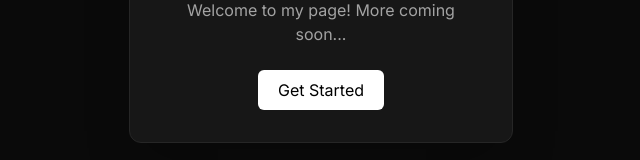
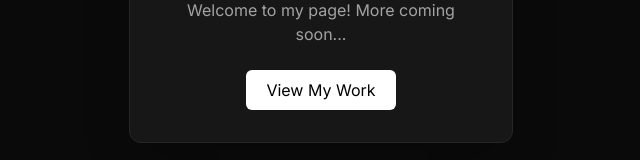
Before and after one commit to skitluga/skitluga.github.io, a plain HTML site: page index.html in a window 1280 px wide. Shown: the part 368-528 px from the top of the page, without its empty margins (319-959 px from the left). Drawn offline with nearby package versions, Linux system fonts and the light colour scheme.

Commit message:
Update index.html

```diff
--- a/index.html
+++ b/index.html
@@ -17,9 +17,9 @@
         <h1 class="text-3xl font-semibold tracking-tight mb-2">Skitluga</h1>
         <p class="text-neutral-400 mb-6">Welcome to my page! More coming soon...</p>
 
-        <button id="cta-button" class="bg-white text-black hover:bg-neutral-200 px-5 py-2 rounded-md font-medium transition-colors">
-            Get Started
-        </button>
+<a href="https://github.com/skitluga?tab=repositories" class="inline-block bg-white text-black hover:bg-neutral-200 px-5 py-2 rounded-md font-medium transition-colors text-center">
+    View My Work
+</a>
     </div>
 
     <script>
```
